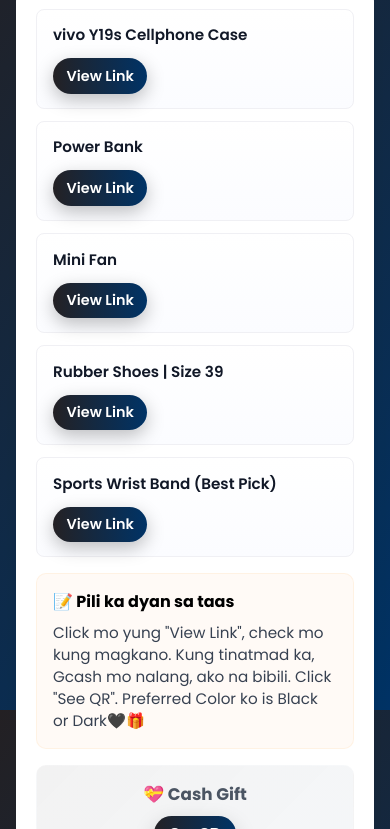
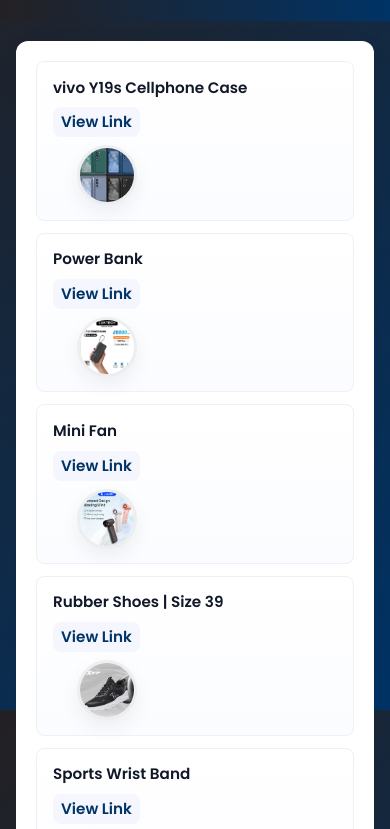
Before and after one commit to jbworks0125/Wishlist_2025, a website: page christmas-wishlist/src/index.html in a window 390 px wide. Shown: the part 134-963 px from the top of the page. Drawn offline with Linux system fonts and the light colour scheme.

Commit message:
Added Images
I added images to the lists

```diff
--- a/christmas-wishlist/src/css/styles.css
+++ b/christmas-wishlist/src/css/styles.css
@@ -85,10 +85,26 @@
     box-shadow: 0 8px 20px rgba(102,126,234,0.08);
 }
 
-/* Item name (responsive/truncation) */
+/* Item layout: left content + right image column */
+.item-left {
+    flex: 1 1 auto;
+    min-width: 0;
+    display: flex;
+    flex-direction: column;
+    gap: 0.35rem;
+}
+
+.item-right {
+    flex: 0 0 auto;
+    display: flex;
+    flex-direction: column;
+    align-items: center;
+    gap: 0.45rem;
+    margin-left: 0.5rem;
+}
+
+/* item name styling */
 .item-name {
-    flex: 1 1 auto;
-    min-width: 0; /* allows flex child to shrink for ellipsis */
     font-size: 1rem;
     font-weight: 600;
     color: #111827;
@@ -97,25 +113,42 @@
     text-overflow: ellipsis;
 }
 
-/* Link styled as tag / button */
-.item-link {
-    flex: 0 0 auto;
-    display: inline-block;
+/* image circular, responsive */
+.item-image {
+    width: 72px;
+    height: 72px;
+    object-fit: cover;
+    border-radius: 50%;
+    border: 3px solid rgba(0,0,0,0.06);
+    box-shadow: 0 8px 20px rgba(0,0,0,0.06);
+    transition: transform 0.18s ease;
+}
+
+.item-image:hover {
+    transform: scale(1.04);
+}
+
+/* two link variants: left (mobile), right (desktop) */
+.item-link-left {
+    display: none; /* hidden on desktop */
+    padding: 0.35rem 0.7rem;
+    background: transparent;
+    color: var(--primary-end, #003366);
+    text-decoration: underline;
+    font-weight: 600;
+    width: fit-content;
+}
+
+.item-link-right {
+    display: inline-block; /* visible on desktop under image */
     padding: 0.45rem 0.85rem;
-    /* changed linear-gradient to #242124 -> #003366 */
-    background: linear-gradient(90deg, var(--primary-start) 0%, var(--primary-end) 100%);
+    background: linear-gradient(90deg, var(--primary-start, #242124) 0%, var(--primary-end, #003366) 100%);
     color: #fff;
     text-decoration: none;
     font-weight: 600;
     border-radius: 999px;
     font-size: 0.9rem;
-    box-shadow: 0 6px 18px rgba(0,0,0,0.25);
-    transition: transform 0.14s ease, box-shadow 0.14s ease, opacity 0.14s ease;
-}
-
-.item-link:hover {
-    transform: translateY(-2px);
-    opacity: 0.95;
+    box-shadow: 0 6px 18px rgba(0,0,0,0.12);
 }
 
 /* Empty item styling (if li empty) */
@@ -277,6 +310,15 @@
         align-items: flex-start;
         gap: 0.5rem;
     }
+    .item-left {
+        width: calc(100% - 92px); /* leave space for image on right */
+    }
+
+    .item-right {
+        width: 92px;
+        align-items: center;
+    }
+
     .item-name {
         white-space: normal;
         overflow: visible;
@@ -289,13 +331,52 @@
     }
     .qr-code { width: 180px; }
     .button-group { gap: 0.6rem; }
+
+    /* show left link under name on mobile */
+    .item-link-left {
+        display: inline-block;
+        margin-top: 0.2rem;
+        font-size: 0.95rem;
+        text-decoration: none;
+        color: var(--primary-end, #003366);
+        background: rgba(102,126,234,0.06);
+        padding: 0.25rem 0.5rem;
+        border-radius: 8px;
+        font-weight: 600;
+    }
+
+    /* hide right link on mobile */
+    .item-link-right {
+        display: none;
+    }
+
+    .item-image {
+        width: 72px;
+        height: 72px;
+    }
 }
 
+/* Desktop / larger: right column shows image above link */
+@media (min-width: 641px) {
+    .item-left {
+        padding-right: 0.5rem;
+    }
+
+    .item-name {
+        white-space: nowrap;
+    }
+
+    /* hide left link on desktop */
+    .item-link-left { display: none; }
+
+    /* show right link on desktop */
+    .item-link-right { display: inline-block; }
+}
+
+/* tweak very small screens */
 @media (max-width: 420px) {
-    header h1 { font-size: 1.35rem; }
-    header p { font-size: 0.85rem; }
-    .qr-code { width: 140px; }
-    .btn { padding: 0.6rem 1rem; font-size: 0.88rem; }
+    .item-image { width: 60px; height: 60px; }
+    .item-left { width: calc(100% - 80px); }
     .item-name { font-size: 0.95rem; }
 }
 
--- a/christmas-wishlist/src/index.html
+++ b/christmas-wishlist/src/index.html
@@ -19,31 +19,65 @@
         <section id="wishlist-container">
             <ul id="wishlist-items" class="wishlist-items">
                 <li class="wishlist-item">
-                    <span class="item-name">vivo Y19s Cellphone Case</span>
-                    <a href="https://s.shopee.ph/9UtvFGVGel" class="item-link" target="_blank">View Link</a>
+                    <div class="item-left">
+                        <span class="item-name">vivo Y19s Cellphone Case</span>
+                        <a href="https://s.shopee.ph/9UtvFGVGel" class="item-link item-link-left" target="_blank">View Link</a>
+                    </div>
+                    <div class="item-right">
+                        <img src="assets/vivo.png" alt="vivo Y19s Case" class="item-image">
+                        <a href="https://s.shopee.ph/9UtvFGVGel" class="item-link item-link-right" target="_blank">View Link</a>
+                    </div>
                 </li>
+
                 <li class="wishlist-item">
-                    <span class="item-name">Power Bank</span>
-                    <a href="https://s.shopee.ph/20nuJqAaUi" class="item-link" target="_blank">View Link</a>
+                    <div class="item-left">
+                        <span class="item-name">Power Bank</span>
+                        <a href="https://s.shopee.ph/20nuJqAaUi" class="item-link item-link-left" target="_blank">View Link</a>
+                    </div>
+                    <div class="item-right">
+                        <img src="assets/powerbank.png" alt="Power Bank" class="item-image">
+                        <a href="https://s.shopee.ph/20nuJqAaUi" class="item-link item-link-right" target="_blank">View Link</a>
+                    </div>
                 </li>
+
                 <li class="wishlist-item">
-                    <span class="item-name">Mini Fan</span>
-                    <a href="https://s.shopee.ph/3AzriBARSi" class="item-link" target="_blank">View Link</a>
+                    <div class="item-left">
+                        <span class="item-name">Mini Fan</span>
+                        <a href="https://s.shopee.ph/3AzriBARSi" class="item-link item-link-left" target="_blank">View Link</a>
+                    </div>
+                    <div class="item-right">
+                        <img src="assets/minifan.png" alt="Mini Fan" class="item-image">
+                        <a href="https://s.shopee.ph/3AzriBARSi" class="item-link item-link-right" target="_blank">View Link</a>
+                    </div>
                 </li>
+
                 <li class="wishlist-item">
-                    <span class="item-name">Rubber Shoes | Size 39</span>
-                    <a href="https://s.shopee.ph/AA9c3BFPrf" class="item-link" target="_blank">View Link</a>
+                    <div class="item-left">
+                        <span class="item-name">Rubber Shoes | Size 39</span>
+                        <a href="https://s.shopee.ph/AA9c3BFPrf" class="item-link item-link-left" target="_blank">View Link</a>
+                    </div>
+                    <div class="item-right">
+                        <img src="assets/Shoes.png" alt="Rubber Shoes" class="item-image">
+                        <a href="https://s.shopee.ph/AA9c3BFPrf" class="item-link item-link-right" target="_blank">View Link</a>
+                    </div>
                 </li>
+
                 <li class="wishlist-item">
-                    <span class="item-name">Sports Wrist Band (Best Pick)</span>
-                    <a href="https://s.shopee.ph/8zxef8QVYx" class="item-link" target="_blank">View Link</a>
+                    <div class="item-left">
+                        <span class="item-name">Sports Wrist Band</span>
+                        <a href="https://s.shopee.ph/8zxef8QVYx" class="item-link item-link-left" target="_blank">View Link</a>
+                    </div>
+                    <div class="item-right">
+                        <img src="assets/wristband.png" alt="Sports Wrist Band" class="item-image">
+                        <a href="https://s.shopee.ph/8zxef8QVYx" class="item-link item-link-right" target="_blank">View Link</a>
+                    </div>
                 </li>
             </ul>
 
             <div class="stats">
                 <div class="note-section">
                     <h4>📝 Pili ka dyan sa taas</h4>
-                    <p class="note-text">Click mo yung "View Link", check mo kung magkano. Kung tinatmad ka, Gcash mo nalang, ako na bibili. Click "See QR". Preferred Color ko is Black or Dark🖤🎁</p>
+                    <p class="note-text">Click mo yung "View Link", check mo kung magkano. Kung tinatmad ka, Gcash mo nalang, ako na bibili. Click "See QR"🎁</p>
                 </div>
                 <div class="qr-code-section">
                     <h3>💝 Cash Gift</h3>
```
Also changed, not shown: christmas-wishlist/src/assets/Shoes.png (added), christmas-wishlist/src/assets/minifan.png (added), christmas-wishlist/src/assets/powerbank.png (added), christmas-wishlist/src/assets/vivo.png (added), christmas-wishlist/src/assets/wristband.png (added).
